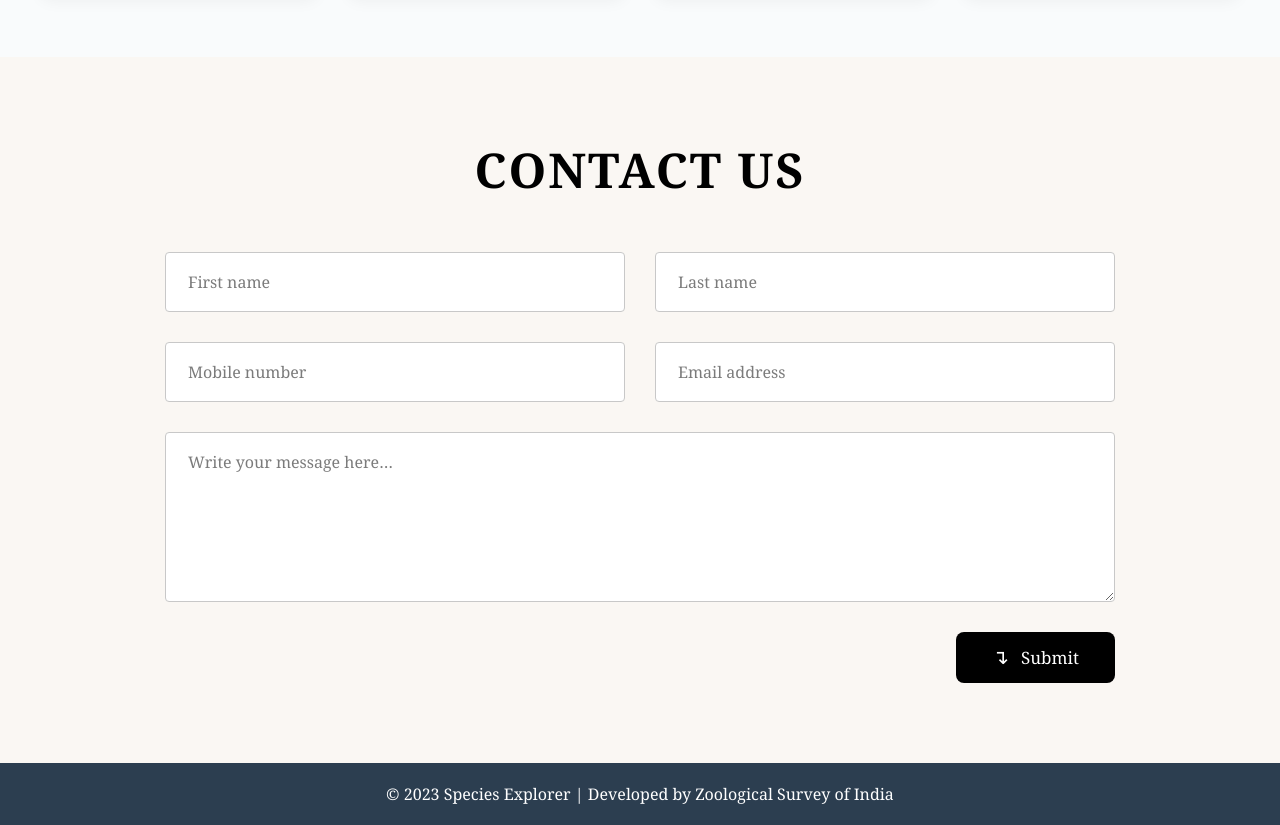
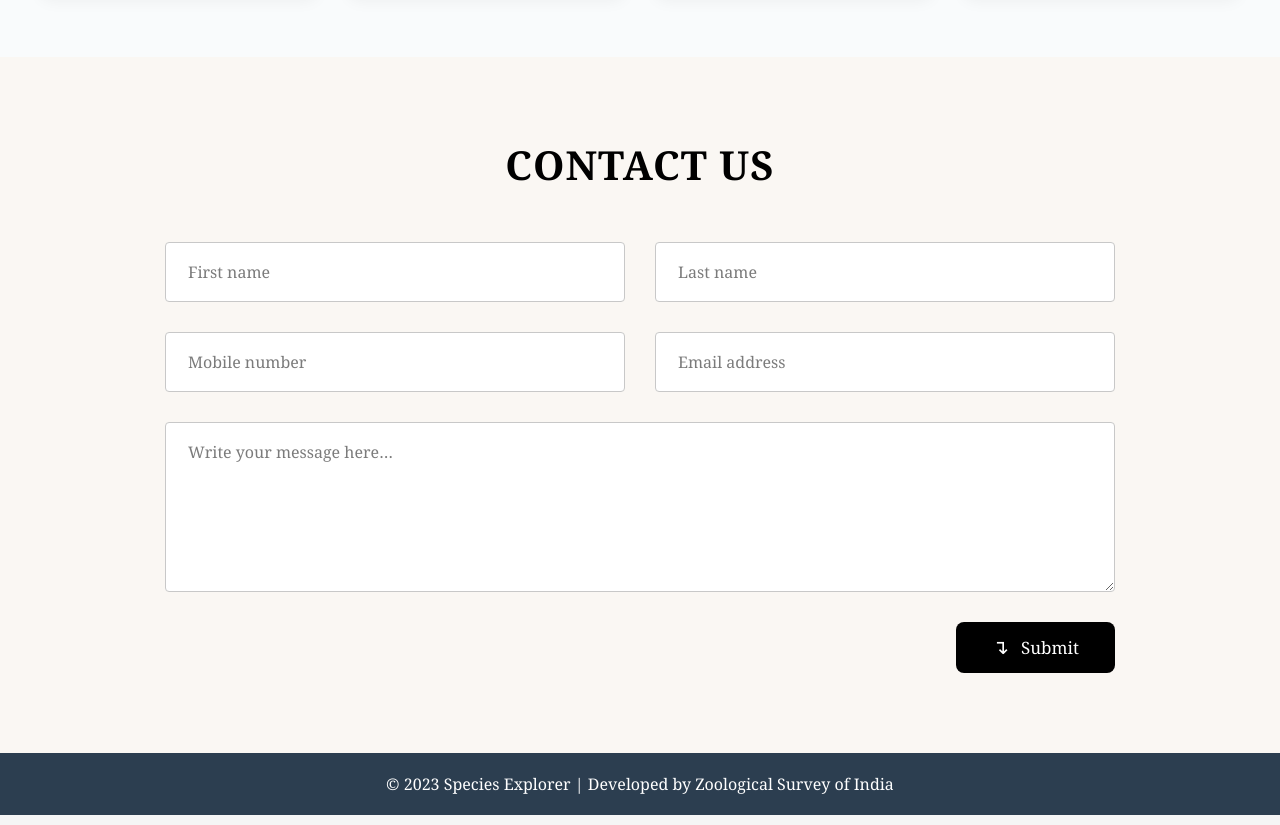
Before and after one commit to iswar-arch/ZSI, a plain HTML site: page index.html in a window 1280 px wide. Shown: the part 2100-2925 px from the top of the page. Drawn offline with Linux system fonts and the light colour scheme.

Commit message:
contact section Updated

```diff
--- a/landing.css
+++ b/landing.css
@@ -288,11 +288,11 @@ body {
 }
 
 .contact-section h2 {
-  font-size: 48px;
+  font-size: 40px;
   text-align: center;
   font-weight: 700;
   margin-bottom: 50px;
-  letter-spacing: 2px;
+  letter-spacing: 1px;
   color: #000;
 }
 
```
